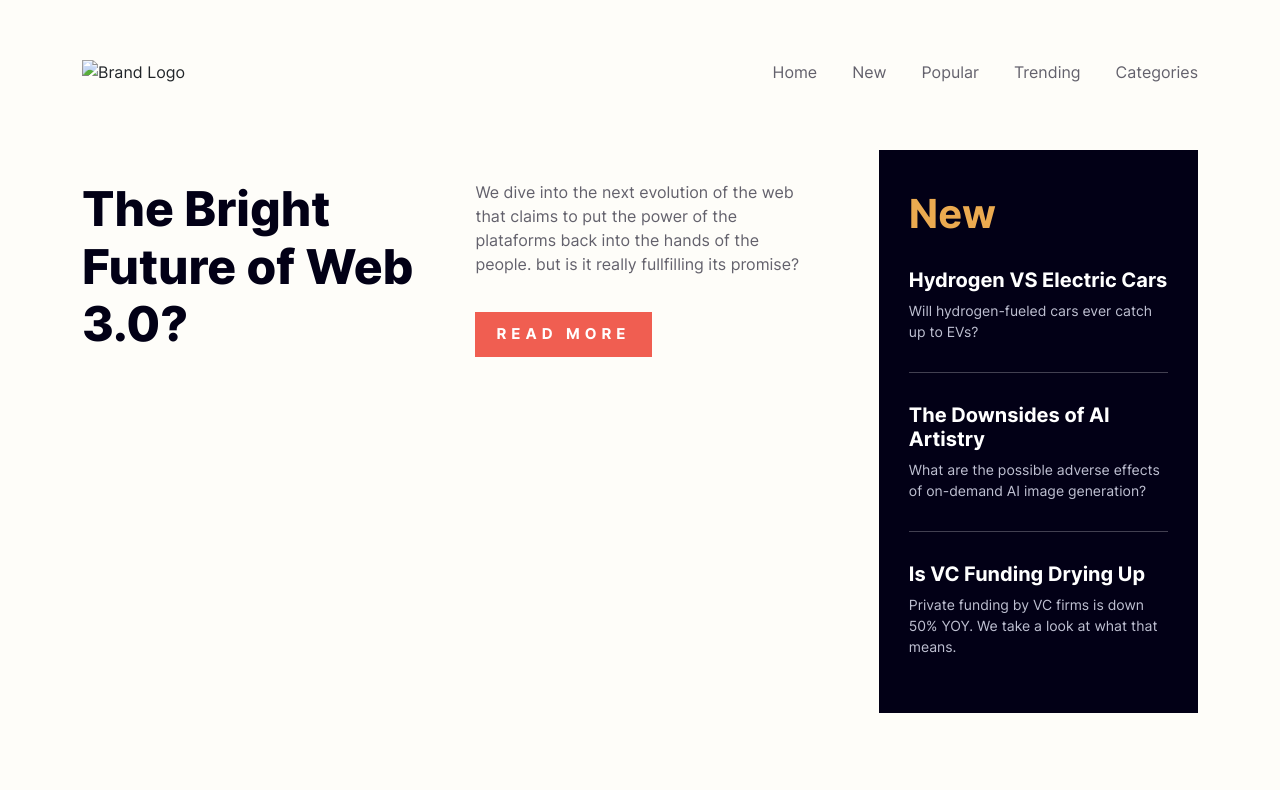
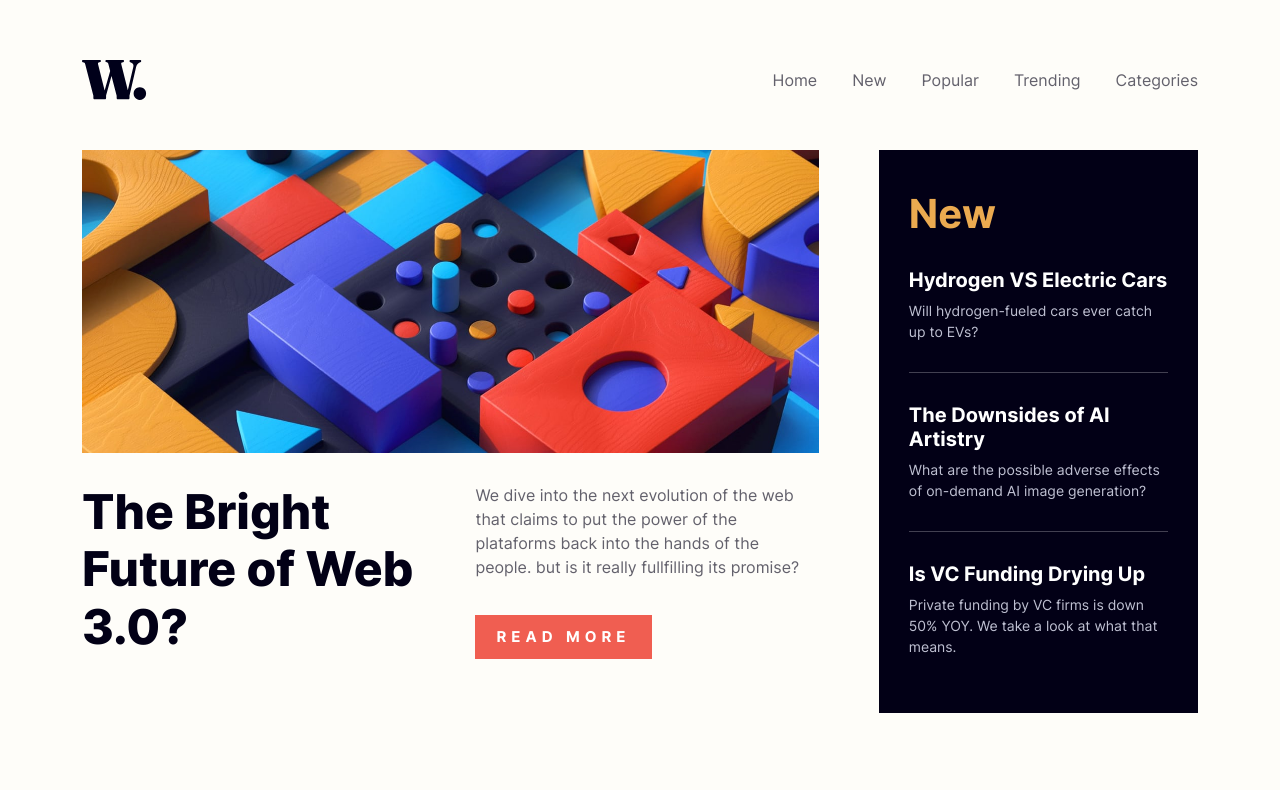
Before and after one commit to Rturell/News-Homepage-FrontMentor, a plain HTML site: page index.html in a window 1280 px wide. Shown: the top 790 px of the page. Drawn offline with nearby package versions, Linux system fonts and the light colour scheme; files whose address does not match are found by name.

Commit message:
change broken img url

```diff
--- a/index.html
+++ b/index.html
@@ -41,7 +41,7 @@
 
         <div class="container">
 
-            <img class="brand-logo" src="/HomePage/assets/images/logo.svg" alt="Brand Logo">
+            <img class="brand-logo" src="assets/images/logo.svg" alt="Brand Logo">
 
             <input id="toggle" type="checkbox"></input>
 
@@ -77,10 +77,10 @@
                 <div class="primary-section">
 
                     <!-- Mobile Img -->
-                    <img class="primary-section-img-mobile" src="/HomePage/assets/images/image-web-3-mobile.jpg" alt="">
+                    <img class="primary-section-img-mobile" src="assets/images/image-web-3-mobile.jpg" alt="">
 
                     <!-- Desktop Img -->
-                    <img class="primary-section-img-desktop" src="/HomePage/assets/images/image-web-3-desktop.jpg"
+                    <img class="primary-section-img-desktop" src="assets/images/image-web-3-desktop.jpg"
                         alt="">
 
                     <div class="primary-section-info">
```
